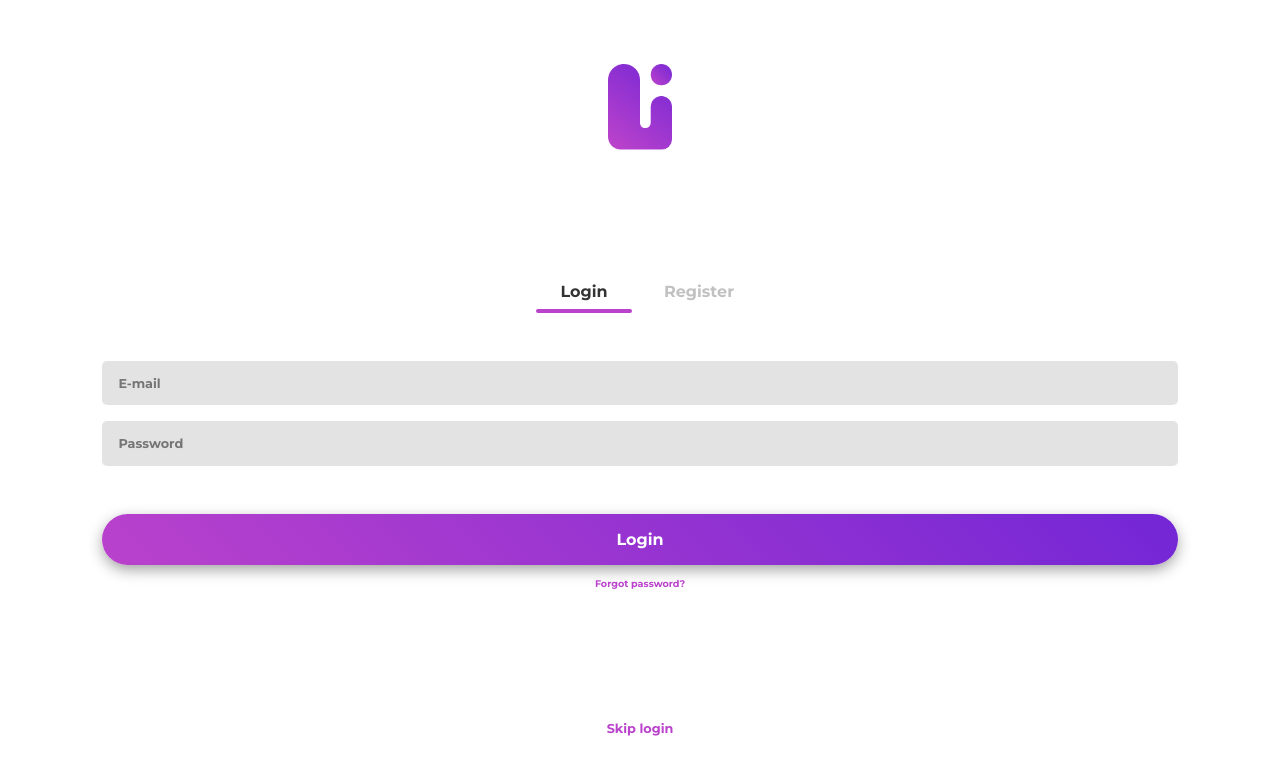
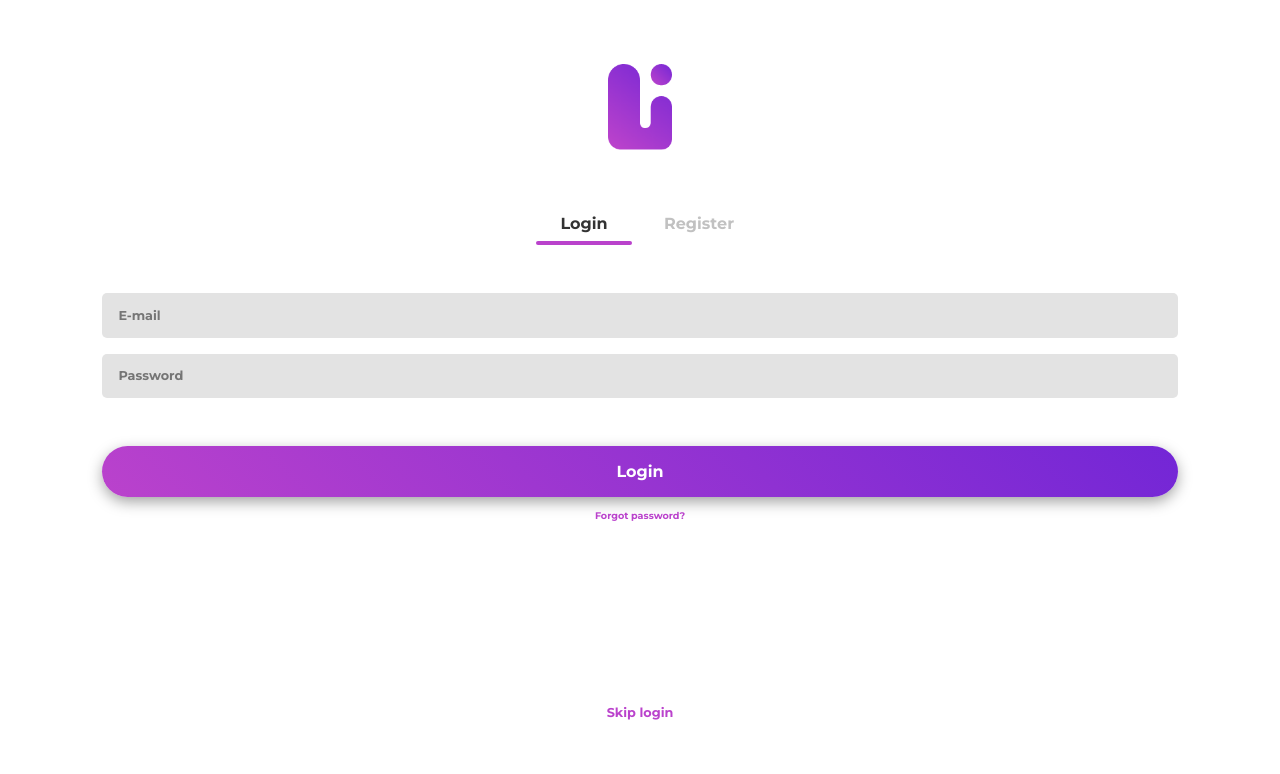
Before and after one commit to PeeJeeDR/luo, a Vue app in the folder luo/: page /login in a window 1280 px wide. Shown: the top 774 px of the page. Built offline with nearby package versions, Linux system fonts and the light colour scheme; no server answers.

Commit message:
DEV-004: keep form at top

```diff
--- a/luo/src/views/Authentication.vue
+++ b/luo/src/views/Authentication.vue
@@ -1,5 +1,5 @@
 <template>
-  <div class='authentication page wrapper flex justify-between align-center direction-col'>
+  <div class='authentication page wrapper flex justify-start align-center direction-col'>
     <img :src='logo' alt='Logo of Luo.'>
 
     <div class="form-container flex direction-col align-center">
@@ -173,6 +173,7 @@ export default {
   }
 
   .tabs button {
+    padding-top: 4rem;
     background: none;
     border: none;
     width: 4rem;
@@ -227,10 +228,11 @@ export default {
   }
 
   .skip {
+    position: absolute;
     color: $pinky;
     font-weight: bold;
     font-size: $ned;
-    margin-bottom: 4rem;
+    bottom: 5rem;
   }
 }
 </style>
```
